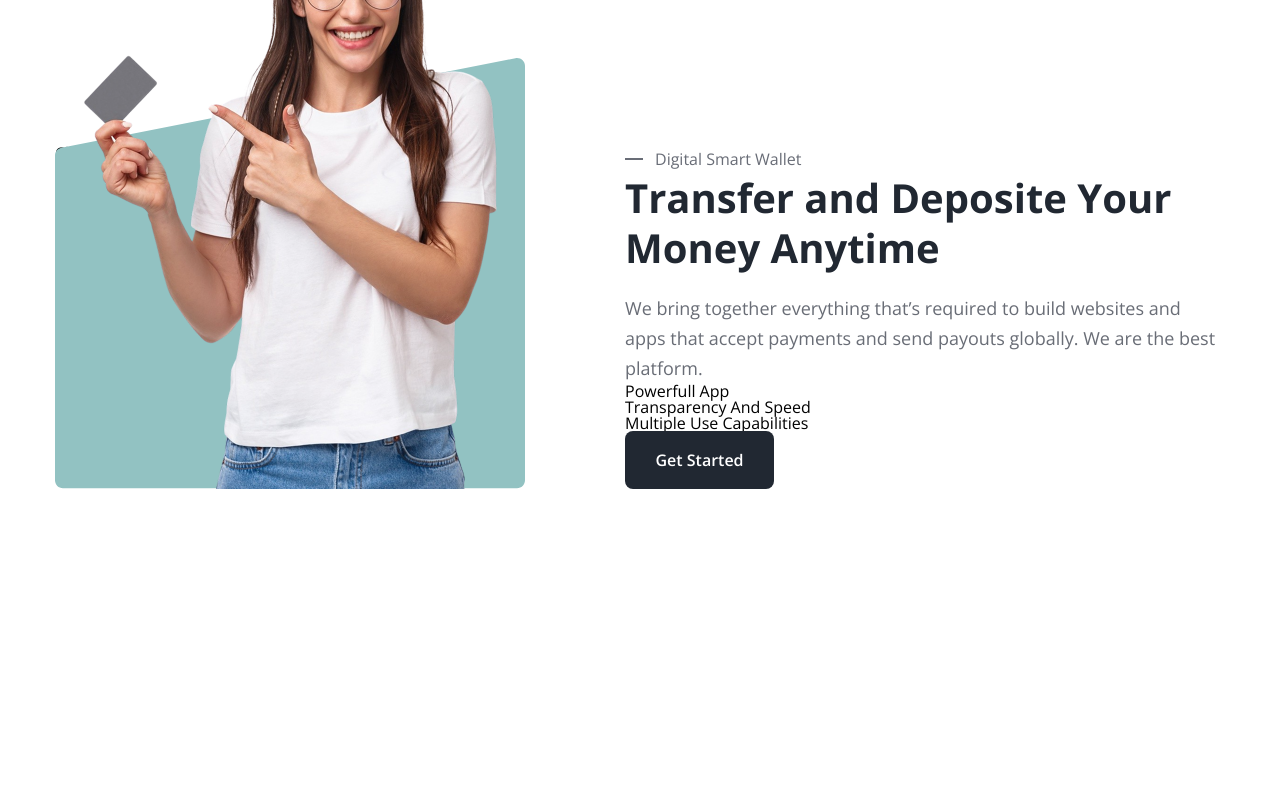
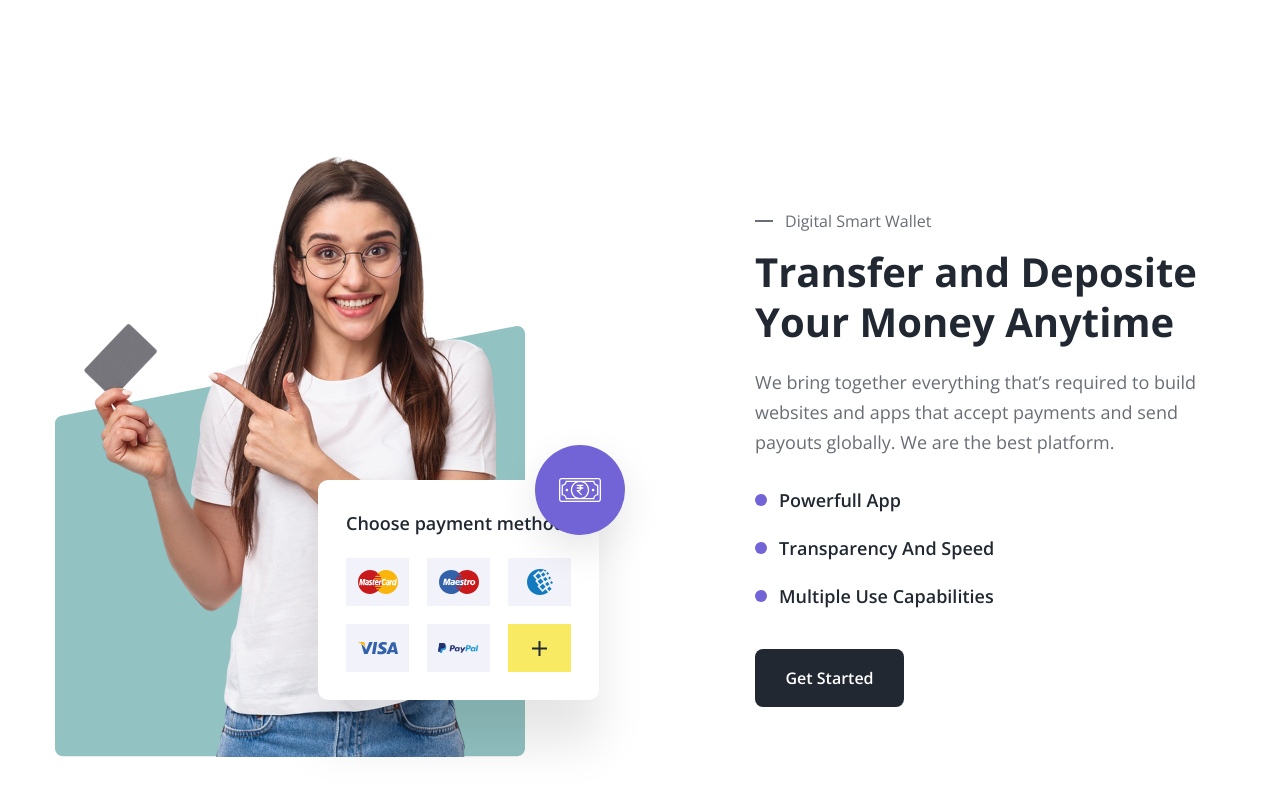
Before and after one commit to tuongdp/mobile-banking-landing-page, a plain HTML site: page index.html in a window 1280 px wide. Shown: the part 2176-2972 px from the top of the page. Drawn offline with nearby package versions, Linux system fonts and the light colour scheme.

Commit message:
Done transfer

```diff
--- a/assets/css/styles.css
+++ b/assets/css/styles.css
@@ -85,6 +85,7 @@ a {
     font-size: 4rem;
     font-weight: 700;
     line-height: 1.25; /* 125% */
+    margin-top: 12px;
 }
 
 .section__desc {
@@ -614,11 +615,14 @@ a {
 
 .transfer__inner {
     display: flex;
+    column-gap: 130px;
+    align-items: center;
 }
 
 .transfer__media {
     flex-shrink: 0;
     width: 48.72%;
+    height: 600px;
     position: relative;
 }
 
@@ -630,10 +634,94 @@ a {
 
 .transfer__image {
     width: 413px;
-  height: 600px;
+    height: 100%;
     display: block;
     object-fit: cover;
     position: absolute;
     bottom: 0;
     left: 29px;
 }
+
+.transfer__payment {
+    position: absolute;
+    width: 281px;
+    height: 220px;
+    background: #fff;
+    padding: 28px;
+    box-shadow: 0 44px 48px rgba(0, 0, 0, 0.1);
+    border-radius: 10px;
+    bottom: 57px;
+    right: 26px;
+}
+
+.transfer__payment-title {
+    color: #212832;
+    font-size: 1.8rem;
+    font-weight: 600;
+    line-height: 1.67; /* 166.667% */
+}
+
+.transfer__payment-list {
+    margin-top: 20px;
+    display: grid;
+    grid-template-columns: auto auto auto;
+    gap: 18px;
+}
+
+.transfer__payment-item {
+    width: 63px;
+    height: 48px;
+    display: flex;
+    align-items: center;
+    justify-content: center;
+    background: #f2f2fa;
+}
+
+.transfer__payment-item:last-child {
+    background: #f9ea63;
+}
+
+.transfer__decoration {
+    position: absolute;
+    width: 90px;
+    height: 90px;
+    border-radius: 90px;
+    background: #7264d6;
+    box-shadow: 0 15px 40px 0 rgba(0, 0, 0, 0.1);
+    display: flex;
+    align-items: center;
+    justify-content: center;
+    bottom: 222px;
+    right: 0;
+}
+
+.transfer__list {
+    margin-top: 28px;
+}
+
+.transfer__item {
+    color: #212832;
+    font-size: 1.8rem;
+    font-weight: 600;
+    line-height: 1.67; /* 166.667% */
+    display: flex;
+    align-items: center;
+    column-gap: 12px;
+}
+
+.transfer__item + .transfer__item {
+    margin-top: 18px;
+}
+
+.transfer__item::before {
+    content: "";
+    display: inline-block;
+    width: 12px;
+    height: 12px;
+    border-radius: 50%;
+    background: #7264d6;
+}
+
+.transfer__btn {
+    margin-top: 38px;
+}
```
Lines whose indentation alone changed are shown as unchanged.
